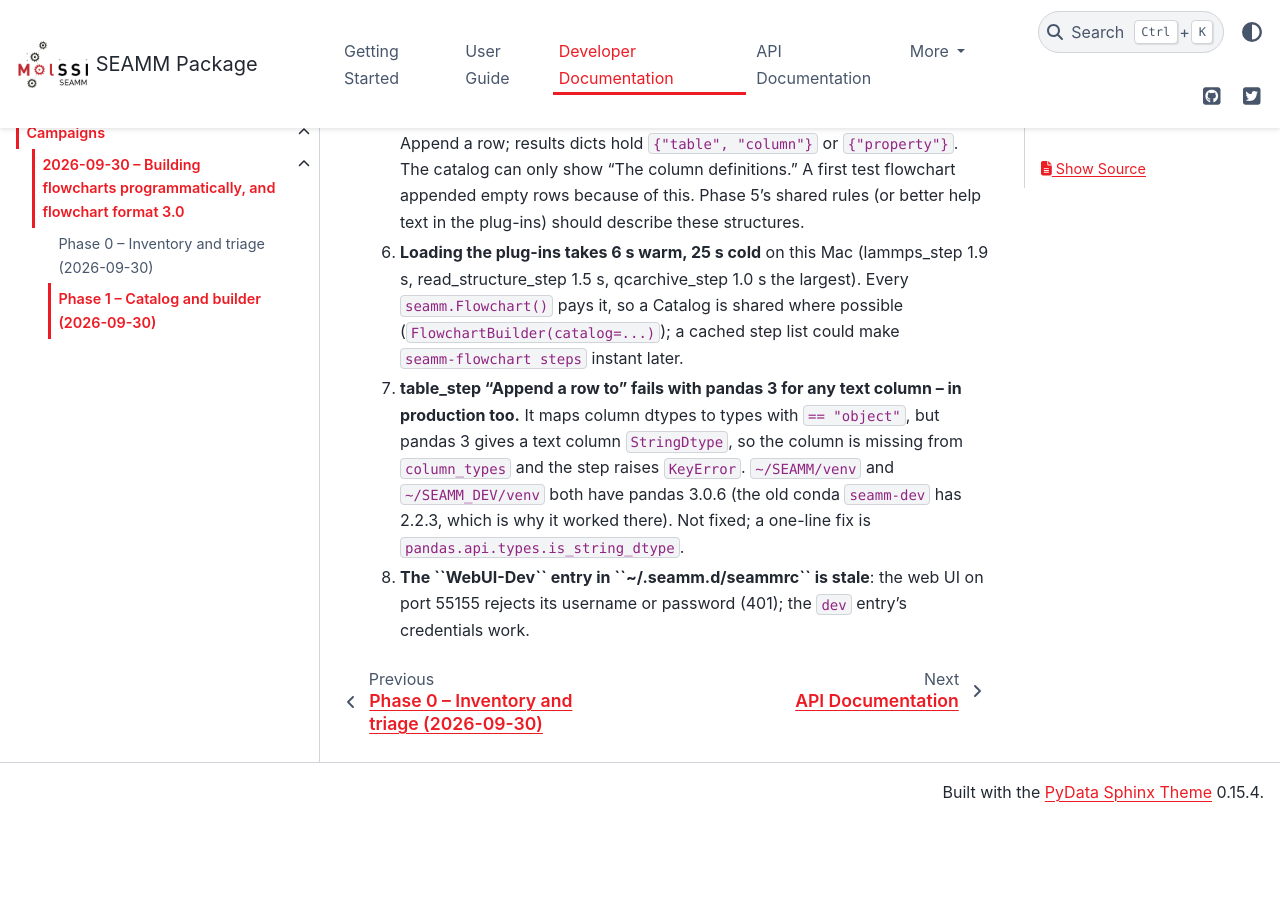
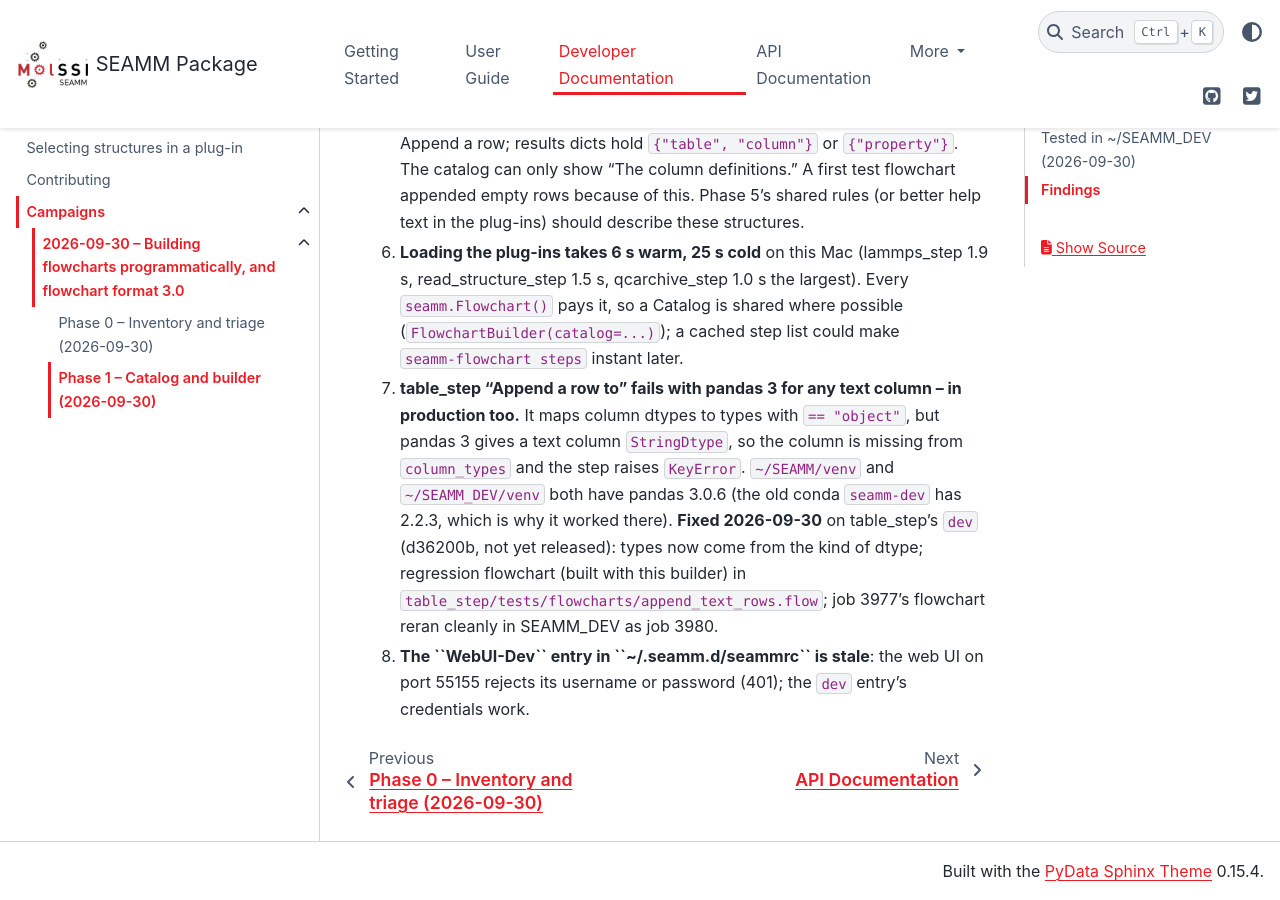
Before and after one commit to molssi-seamm/seamm, a Sphinx documentation site: the page built from docs/developer_guide/campaigns/2026-09-30/NOTES_phase1.rst, in a window 1280 px wide and 900 px high, scrolled down 3912 px. Built offline with Sphinx 7.4.7 and the PyData theme 0.15.4, drawn with Linux system fonts in a browser that asks for light colours; pages that are not in the unit, such as notebooks, are missing from menus; before the commit the page ends 4733 px from its top, so only the background shows below that.

Commit message:
Campaign notes: table_step pandas 3 fix
Co-Authored-By: Claude Opus 5.5 <noreply@anthropic.com>

```diff
--- a/docs/developer_guide/campaigns/2026-09-30/NOTES_phase1.rst
+++ b/docs/developer_guide/campaigns/2026-09-30/NOTES_phase1.rst
@@ -151,6 +151,9 @@ Findings
    gives a text column ``StringDtype``, so the column is missing from ``column_types``
    and the step raises ``KeyError``. ``~/SEAMM/venv`` and ``~/SEAMM_DEV/venv`` both have
    pandas 3.0.6 (the old conda ``seamm-dev`` has 2.2.3, which is why it worked there).
-   Not fixed; a one-line fix is ``pandas.api.types.is_string_dtype``.
+   **Fixed 2026-09-30** on table_step's ``dev`` (d36200b, not yet released): types
+   now come from the kind of dtype; regression flowchart (built with this builder) in
+   ``table_step/tests/flowcharts/append_text_rows.flow``; job 3977's flowchart reran
+   cleanly in SEAMM_DEV as job 3980.
 8. **The ``WebUI-Dev`` entry in ``~/.seamm.d/seammrc`` is stale**: the web UI on port
    55155 rejects its username or password (401); the ``dev`` entry's credentials work.
```
